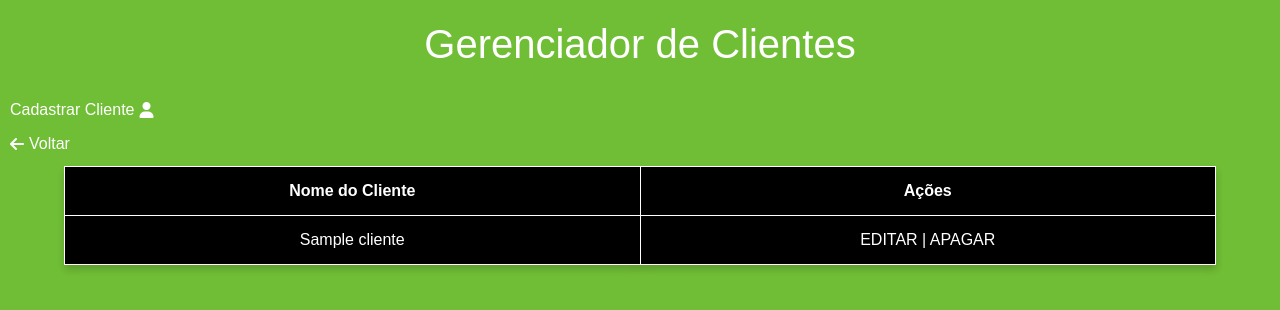
After one commit to JoaoVictorCarvalho89/Sao_Jorge_Suplementos, a Django app: page /lista_clientes/ in a window 1280 px wide. The commit adds this page. Shown: the top 310 px of the page. Run offline with Django 5.2, Linux system fonts and the light colour scheme; a user stored in the database is signed in; tables that the repository leaves empty hold one stand-in row (values such as "Sample post").

Commit message:
CRUD de usuários finalizado; Definindo algumas páginas e funcionalidades, como exclusivas para super usuários.

```diff
--- a/Projeto_SJ_Suplementos/core/static/CSS/CRUD_CSS/gerenciar_lista.css
+++ b/Projeto_SJ_Suplementos/core/static/CSS/CRUD_CSS/gerenciar_lista.css
@@ -51,8 +51,15 @@ tr, th{
 }
 
 .link {
+    height: auto;
+    width: fit-content;
     display: flex;
-    margin-top: 10px;
+    align-items: center;
     margin-left: 10px;
     gap: 5px;
 }
+
+.link p {
+    margin: 0;
+    padding: 0;
+}
--- /dev/null
+++ b/Projeto_SJ_Suplementos/core/static/CSS/CRUD_CSS/variaveis_lista.css
@@ -0,0 +1,26 @@
+:root {
+    --background_color: white;
+    --cor_primaria: #70be36;
+    --cor_secundaria: black;
+    --cor_terciária: #2b6b18;
+    --cor_quaternaria: #4caf50;
+    --text_cor: white;
+    --text_color2: black;
+    --text_color3: grey;
+    --text_color4: #70be36;
+    --cor_selection_background: grey;
+    --input_color: white;
+    --input_borda: black;
+    --input_color_submit: black;
+    --cor_selection_text: white;
+    --paddin_cabeçalho: 15px 20px;
+    --color_icon: white;
+    --card_bg: #535353;
+    --margin_top_sobre_nos: 30px;
+    --alinhamento_barra_e_main: 2%;
+}
+
+::selection{
+    background: var(--cor_selection_background);
+    color: var(--cor_selection_text);
+}
--- /dev/null
+++ b/Projeto_SJ_Suplementos/core/templates/CRUD/lista_base.html
@@ -0,0 +1,27 @@
+{% load static %}
+<!DOCTYPE html>
+<html lang="pt-br">
+
+    <head>
+        <meta charset="UTF-8">
+        <meta name="viewport" content="width=device-width, initial-scale=1.0">
+        <link href="https://cdn.jsdelivr.net/npm/bootstrap@5.3.3/dist/css/bootstrap.min.css" rel="stylesheet">
+        <link rel="stylesheet" href="https://cdnjs.cloudflare.com/ajax/libs/font-awesome/6.0.0-beta3/css/all.min.css">
+        <link rel="icon" type="image/x-icon" href="{% static 'Imagens/favicon/Favicon.ico' %}">
+        {% block title_fornecedores %}{% endblock %}
+        {% block title_clientes %}{% endblock %}
+        <link rel="stylesheet" href="{% static 'CSS/CRUD_CSS/variaveis_lista.css' %}?v={% now 'U' %}">
+        <link rel="stylesheet" href="{% static 'CSS/BaseCSS/barra_lateral.css' %}?v={% now 'U' %}">
+        <link rel="stylesheet" href="{% static 'CSS/BaseCSS/cabecalho.css' %}?v={% now 'U' %}">
+        <link rel="stylesheet" href="{% static 'CSS/BaseCSS/main.css' %}?v={% now 'U' %}">
+        <link rel="stylesheet" href="{% static 'CSS/CRUD_CSS/gerenciar_lista.css' %}?v={% now 'U' %}">
+    </head>
+
+    <body>
+
+        {% block fornecedores %}{% endblock %}
+        {% block lista_clientes %}{% endblock %}
+
+    </body>
+
+</html>
--- /dev/null
+++ b/Projeto_SJ_Suplementos/core/templates/CRUD/lista_clientes.html
@@ -0,0 +1,31 @@
+{% extends 'CRUD/lista_base.html' %}
+{% load static %}
+
+{% block title_clientes %}
+    <title>Clientes</title>
+{% endblock %}
+
+{% block lista_clientes %}
+
+        <h1>Gerenciador de Clientes</h1>
+        <a href="{% url 'forms' %}" class="link">Cadastrar Cliente <i class="fa-solid fa-user"></i></a>
+        <a href="{% url 'PaginaCliente' %}" class="link"><i class="fa fa-arrow-right" style="rotate: 180deg;"></i><p>Voltar</p></a>
+        <table>
+            <tr>
+                <th class="nome">Nome do Cliente</th>
+                <th class="acoes">Ações</th>
+            </tr>
+            {% for cliente in lista_clientes %}
+                <tr>
+                    <td class="nome">{{ cliente.nome }}</td>
+                    <td class="acoes">
+                        <a href="{% url 'cliente_editar' cliente.id %}">EDITAR</a> |
+                            <a href="{% url 'cliente_remover' cliente.id %}">APAGAR</a>
+                        </td>
+                    </tr>
+                {% empty %}
+                <p>Nenhum cliente cadastrado</p>
+            {% endfor %}
+        </table>
+
+{% endblock %}
--- a/Projeto_SJ_Suplementos/core/templates/base.html
+++ b/Projeto_SJ_Suplementos/core/templates/base.html
@@ -20,11 +20,11 @@
         <link rel="stylesheet" href="{% static 'CSS/BaseCSS/barra_lateral.css' %}?v={% now 'U' %}">
         <link rel="stylesheet" href="{% static 'CSS/BaseCSS/cabecalho.css' %}?v={% now 'U' %}">
         <link rel="stylesheet" href="{% static 'CSS/BaseCSS/main.css' %}?v={% now 'U' %}">
-        <!--<link rel="stylesheet" href="{% static 'CSS/aba_usuario.css' %}?v={% now 'U' %}">-->
     </head>
 
     <body>
         {% include 'base/cabecalho.html' %}
+        {% block perfil %}{% endblock %}
         {% block dashboard %}{% endblock %}
         {% block index %}{% endblock %}
         {% block sobre_nos %}{% endblock %}
--- a/Projeto_SJ_Suplementos/core/urls.py
+++ b/Projeto_SJ_Suplementos/core/urls.py
@@ -6,7 +6,7 @@ from django.urls import path, include
 from .views import index, base, perfil, SobreNos, tela_whatsapp, carrinho, PaginaCliente, teste #Páginas principais
 from .views import forms, autenticacao, desconectar, recuperar_senha, dashboard, forms_base #Formulários
 from .views import produto_cadastro, produto_editar, produto_remover #Crud de Produtos
-from .views import fornecedores, fornecedor_cadastro, fornecedor_editar, fornecedor_remover #Crud de Fornecedores
+from .views import fornecedores, fornecedor_cadastro, fornecedor_editar, fornecedor_remover, lista_clientes, cliente_editar, cliente_remover #Crud de Fornecedores
 from .views import cabecalho, footer, main, barra_lateral #Elementos de Layout
 from .views import categorias, areas, area_cadastro, area_remover, area_editar, publicos, publico_cadastro, publico_editar, publico_remover, instrutores, instrutor_cadastro, instrutor_editar, instrutor_remover #Páginas de Bruno Gomes
 
@@ -37,6 +37,13 @@ urlpatterns = [
     path('fornecedor_cadastro/', fornecedor_cadastro, name='fornecedor_cadastro'),
     path('fornecedor_editar/<int:id>/', fornecedor_editar, name='fornecedor_editar'),
     path('fornecedor_remover/<int:id>/', fornecedor_remover, name='fornecedor_remover'),
+
+
+    # Clientes
+
+    path('lista_clientes/', lista_clientes, name='lista_clientes'),
+    path('cliente_editar/<int:id>/', cliente_editar, name='cliente_editar'),
+    path('cliente_remover/<int:id>/', cliente_remover, name='cliente_remover'),
 
     # Elementos de Layout
 
--- a/Projeto_SJ_Suplementos/core/views.py
+++ b/Projeto_SJ_Suplementos/core/views.py
@@ -27,9 +27,11 @@ def index(request):
 def perfil(request):
     return render(request, 'perfil.html')
 
+@login_required
 def base(request):
     return render(request, 'base.html')
 
+@login_required
 def dashboard(request):
     return render(request, 'dashboard.html')
 
@@ -39,6 +41,7 @@ def SobreNos(request):
 def tela_whatsapp(request):
     return render(request, 'tela_whatsapp.html')
 
+@login_required
 def carrinho(request):
     return render(request, 'carrinho.html')
 
@@ -49,6 +52,39 @@ def PaginaCliente(request):
     }
     return render(request, 'PaginaCliente.html', contexto)
 
+#CRUD PRODUTOS, FORNECEDORES E CLIENTES
+
+@login_required
+def lista_base(request):
+    return render(request, 'CRUD/lista_base.html')
+
+@login_required
+def lista_clientes(request):
+    clientes = Cliente.objects.all()
+    contexto = {
+        'lista_clientes': clientes
+    }
+    return render(request, 'CRUD/lista_clientes.html', contexto)
+
+def cliente_editar(request, id):
+    cliente = Cliente.objects.get(pk=id)
+    form = ClienteForm(request.POST or None, instance=cliente)
+
+    if form.is_valid():
+        form.save()
+        return redirect('lista_clientes')
+
+    contexto = {
+        'form': form
+    }
+    return render(request, 'CRUD/cliente_cadastro.html', contexto)
+
+def cliente_remover(request, id):
+    cliente = Cliente.objects.get(pk=id)
+    cliente.delete()
+    return redirect('lista_clientes')
+
+@login_required
 def produto_cadastro(request):
     form = ProdutoForm(request.POST or None, request.FILES or None)
     if form.is_valid():
@@ -78,6 +114,7 @@ def produto_remover(request, id):
     produto.delete()
     return redirect('PaginaCliente')
 
+@login_required
 def fornecedores(request):
     fornecedores = Fornecedor.objects.all()
     contexto = {
@@ -85,6 +122,7 @@ def fornecedores(request):
     }
     return render(request, 'CRUD/fornecedores.html', contexto)
 
+@login_required
 def fornecedor_cadastro(request):
     form = FornecedorForm(request.POST or None)
     if form.is_valid():
@@ -115,6 +153,7 @@ def fornecedor_remover(request, id):
 
 """Formulários"""
 
+@login_required
 def forms_base(request):
     return render(request, 'forms/forms_base.html')
 
@@ -133,13 +172,21 @@ def autenticacao(request):
         nome_user = request.POST['nome']
         senha = request.POST['senha']
         user = authenticate(request, username=nome_user, password=senha, )
-        if user is not None:
+
+        if user is not None and user.is_superuser:
             login(request, user)
             messages.success(request, 'Bem-vindo, ' + nome_user + '!')
             return render(request, 'dashboard.html')
+
+        elif user is not None:
+            login(request, user)
+            messages.success(request, 'Bem-vindo, ' + nome_user + '!')
+            return render(request, 'index.html')
+
         else:
             messages.error(request, 'Credenciais inválidas. Tente novamente.')
             return render(request, 'forms/login.html')
+
     return render(request, 'forms/login.html')
 
 def desconectar(request):
@@ -166,6 +213,7 @@ def barra_lateral(request):
 
 """Página de Testes"""
 
+@login_required
 def teste(request):
     return render(request, 'teste.html')
 
```
Also changed, not shown: Projeto_SJ_Suplementos/core/templates/CRUD/fornecedores.html (+7 -14 lines), Projeto_SJ_Suplementos/core/templates/PaginaCliente.html (+13 -3 lines), Projeto_SJ_Suplementos/core/templates/base/barra_lateral.html (+9 -2 lines), Projeto_SJ_Suplementos/core/templates/perfil.html (+30 -11 lines), Projeto_SJ_Suplementos/db.sqlite3.
